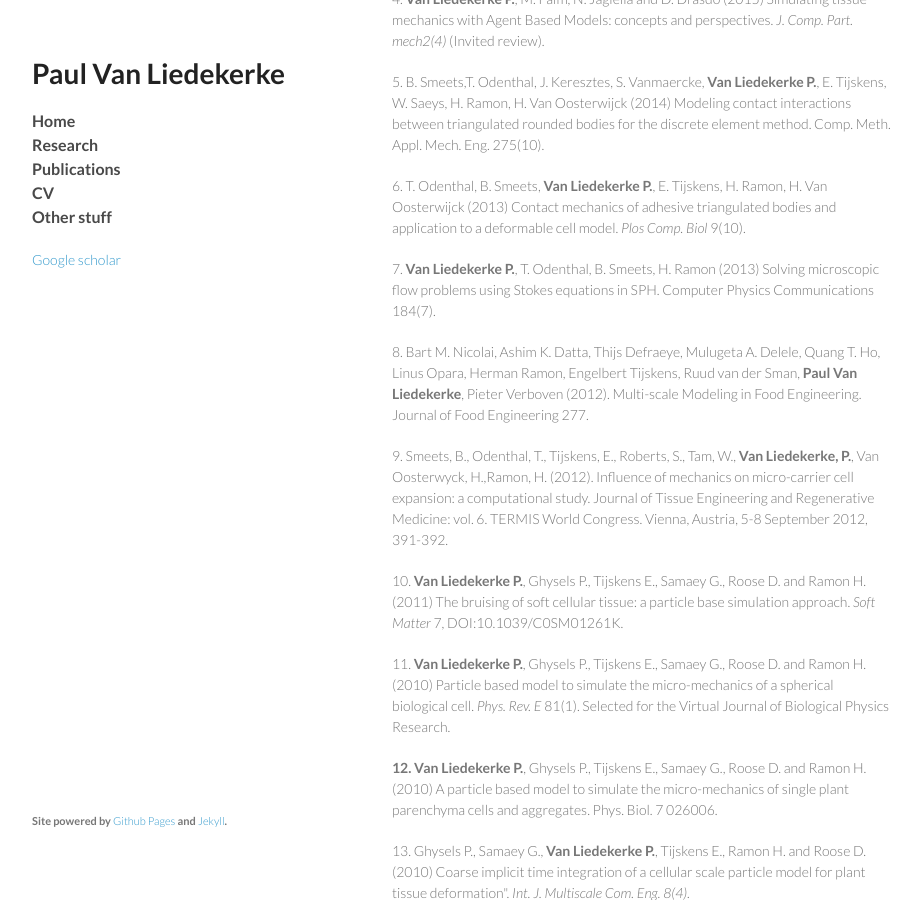
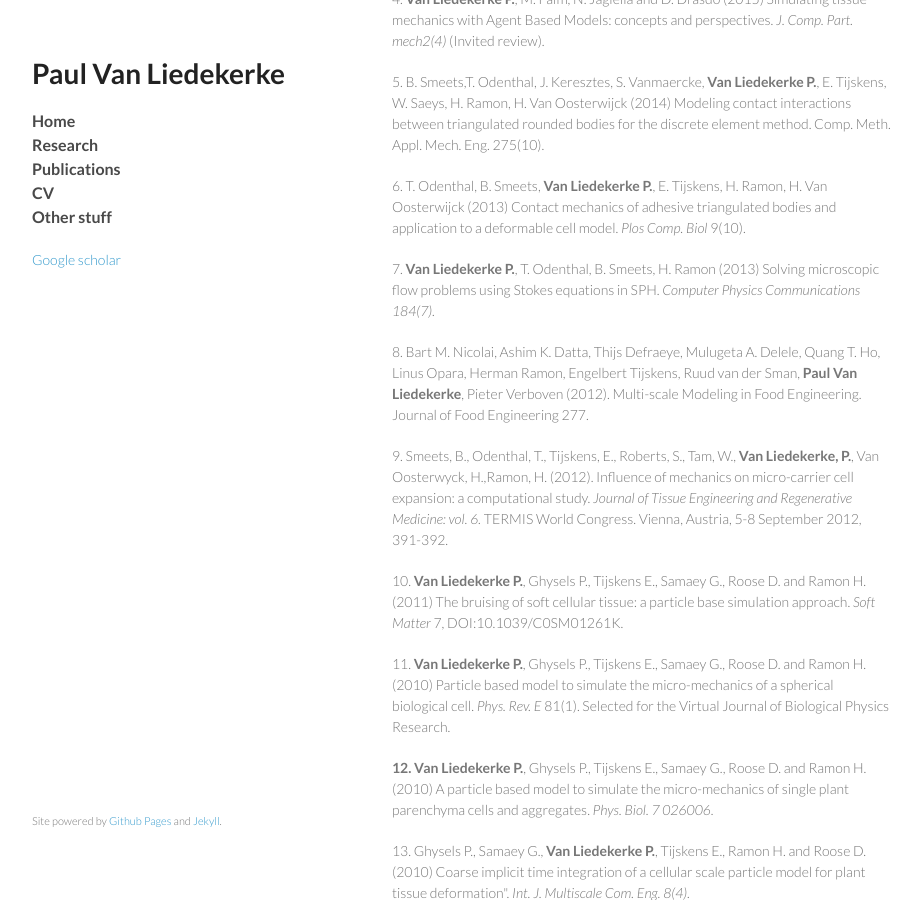
Before and after one commit to paulvanliedekerke/wittgenstein, a Jekyll site: the page publi.html, which Jekyll copies as it is, in a window 1280 px wide and 900 px high, scrolled down 498 px. Shown: the whole window, without its empty margins (178-1098 px from the left). Built offline with Jekyll 4.4.1, drawn with Linux system fonts in a browser that asks for light colours; Markdown is read by kramdown in place of the engine named in the settings; some of the changed text lies outside the part shown.

```diff
--- a/publi.html
+++ b/publi.html
@@ -50,14 +50,14 @@ Hydrodynamics. <I>Comp. Meth. Appl. Mech. Eng.</I> 322(1).</p>
 <p>5. B. Smeets,T. Odenthal, J. Keresztes, S. Vanmaercke, <b>Van Liedekerke P.</b>, E. Tijskens, W. Saeys, H.
 Ramon, H. Van Oosterwijck (2014) Modeling contact interactions between triangulated rounded bodies for the discrete element method. Comp. Meth. Appl. Mech. Eng. 275(10).<p>
 <p>6. T. Odenthal, B. Smeets, <b>Van Liedekerke P.</b>, E. Tijskens, H. Ramon, H. Van Oosterwijck (2013) Contact mechanics of adhesive triangulated bodies and application to a deformable cell model.<I> Plos Comp. Biol</I> 9(10).</p>
-<p>7. <b>Van Liedekerke P.</b>, T. Odenthal, B. Smeets, H. Ramon (2013) Solving microscopic flow problems using Stokes equations in SPH. Computer Physics Communications 184(7).</p>
+<p>7. <b>Van Liedekerke P.</b>, T. Odenthal, B. Smeets, H. Ramon (2013) Solving microscopic flow problems using Stokes equations in SPH. <I>Computer Physics Communications 184(7).</I></p>
 <p>8. Bart M. Nicolai, Ashim K. Datta, Thijs Defraeye, Mulugeta A. Delele, Quang T. Ho, Linus Opara, Herman Ramon, Engelbert Tijskens, Ruud van der Sman, <b>Paul Van Liedekerke</b>, Pieter Verboven (2012). Multi-scale Modeling in Food Engineering. Journal of Food Engineering 277.</p>
 <p>9. Smeets, B., Odenthal, T., Tijskens, E., Roberts, S., Tam, W., <b>Van Liedekerke, P.</b>, Van Oosterwyck, H.,Ramon, H. (2012). Influence of mechanics on micro-carrier cell expansion: a computational study.
-Journal of Tissue Engineering and Regenerative Medicine: vol. 6. TERMIS World Congress. Vienna, Austria, 5-8 September 2012, 391-392.</p>
+<I>Journal of Tissue Engineering and Regenerative Medicine: vol. 6.</I> TERMIS World Congress. Vienna, Austria, 5-8 September 2012, 391-392.</p>
 <p> 10. <b>Van Liedekerke P.</b>, Ghysels P., Tijskens E., Samaey G., Roose D. and Ramon H. (2011) The bruising of soft cellular tissue: a particle base simulation approach. <I>Soft Matter</I> 7, DOI:10.1039/C0SM01261K. </p>
 <p>  11. <b>Van Liedekerke P.</b>, Ghysels P., Tijskens E., Samaey G., Roose D. and Ramon H. (2010) Particle based model to simulate the micro-mechanics of a spherical biological cell.<I> Phys. Rev. E</I> 81(1). Selected for the Virtual Journal of Biological Physics Research.</p>
-<p><b>12. Van Liedekerke P.</b>, Ghysels P., Tijskens E., Samaey G., Roose D. and Ramon H. (2010) A particle based model to simulate the micro-mechanics of single plant parenchyma cells and aggregates. Phys.
-Biol. 7 026006.</p>
+<p><b>12. Van Liedekerke P.</b>, Ghysels P., Tijskens E., Samaey G., Roose D. and Ramon H. (2010) A particle based model to simulate the micro-mechanics of single plant parenchyma cells and aggregates. <I>Phys.
+Biol. 7 026006. </I></p>
 <p>13. Ghysels P., Samaey G., <b>Van Liedekerke P.</b>, Tijskens E., Ramon H. and Roose D. (2010) Coarse implicit time integration of a cellular scale particle model for plant tissue deformation". <I>Int. J. Multiscale Com.
 Eng. 8(4).</I></p>
 <p>14. Geris L., <b>Van Liedekerke P.</b>, Smeets B., Tijskens E., Ramon H. (2010) A cell based modeling framework for tissue engineering applications. <I>Journal of Biomechanics 43, 887-892.</I></p>
@@ -86,10 +86,10 @@ device. <I>Journal of Sound and Vibration 266(3), 465-480</I>.</p>
 
  <p></p>
      <p>23. <b>Van Liedekerke P.</b>, A. Buttenschoen, D. Drasdo. ''Off lattice Agent-Based Models for Cell and Tumor Growth: Numerical Methods, Implementation, and Applications`` in <I>Numerical Methods and Advanced Simulation in Biomechanics and Biological processes</I>. ISBN 9780128117187. (Invited chapter).</p>
-     <p>24.</b>D. Drasdo,A. Buttenschoen,  <b>Van Liedekerke P.. ''Agent-Based Lattice  Models for Cell and Tumor Growth: Numerical Methods, Implementation, and Applications`` in <I>Numerical Methods and Advanced Simulation in Biomechanics and Biological processes</I>. ISBN 9780128117187. (Invited chapter).</p>
+     <p>24.D. Drasdo,A. Buttenschoen,  <b>Van Liedekerke P.</b> ''Agent-Based Lattice  Models for Cell and Tumor Growth: Numerical Methods, Implementation, and Applications`` in <I>Numerical Methods and Advanced Simulation in Biomechanics and Biological processes</I>. ISBN 9780128117187. (Invited chapter).</p>
      <p>25.Van Liedekerke P., Vrindts E., Moshou D., Anthonis J., Bravo C., 2006. Fertilization, weed and pest
      control. Volume VI: Information technology. CIGR Handbook of agricultural engineering (ISBN 1-892769-54-9).</p>
-     <p>26.E. Tijskens, P. Van Liedekerke, H. Ramon, ”Modelling to Aid Assessment of Fertilizer Handling and
+     <p>26.E. Tijskens, <b>P. Van Liedekerke</b>, H. Ramon, ”Modelling to Aid Assessment of Fertilizer Handling and
      Spreading Characteristics“, 2005. Proceeding 553 for the International Fertilizer Society (ISBN 978-0-
      85310-189-5).</p>
 
```
